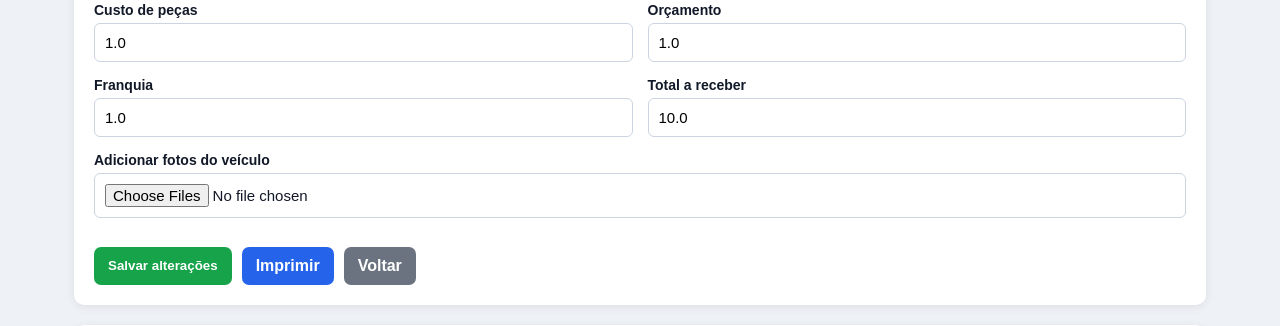
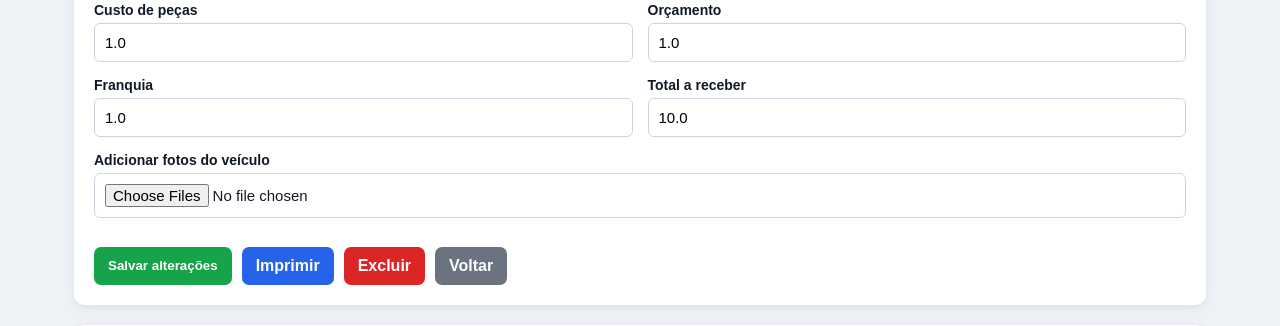
Before and after one commit to pontopneulatariaepintura-web/SistemaOS, a Flask app: page /editar_os/1 in a window 1280 px wide. Shown: the part 837-1163 px from the top of the page. Run offline with Flask 3, Linux system fonts and the light colour scheme; the visitor is signed in with stand-in values (Sample User, id 1); tables that the repository leaves empty hold one stand-in row (values such as "Sample post").

Commit message:
Adicionar botao excluir na edicao da OS

```diff
--- a/templates/editar_os.html
+++ b/templates/editar_os.html
@@ -25,7 +25,7 @@
         <div><label>Franquia</label><input type="number" step="0.01" min="0" name="franquia" value="{{ os.franquia or 0 }}"></div>
         <div><label>Total a receber</label><input type="number" step="0.01" min="0" name="total_receber" value="{{ os.total_receber or 0 }}"></div>
         <div class="full"><label>Adicionar fotos do ve&iacute;culo</label><input type="file" name="fotos" accept="image/*" multiple></div>
-        <div class="full actions"><button class="btn btn-success" type="submit">Salvar altera&ccedil;&otilde;es</button><a class="btn btn-primary" href="{{ url_for('imprimir_os', id=os.id) }}" target="_blank" rel="noopener">Imprimir</a><a class="btn btn-muted" href="{{ url_for('listar_os') }}">Voltar</a></div>
+        <div class="full actions"><button class="btn btn-success" type="submit">Salvar altera&ccedil;&otilde;es</button><a class="btn btn-primary" href="{{ url_for('imprimir_os', id=os.id) }}" target="_blank" rel="noopener">Imprimir</a>{% if perfil_logado == 'admin' %}<a class="btn btn-danger" href="{{ url_for('excluir_os', id=os.id) }}" onclick="return confirm('Deseja excluir esta OS?')">Excluir</a>{% endif %}<a class="btn btn-muted" href="{{ url_for('listar_os') }}">Voltar</a></div>
     </form>
 </div>
 {% if os.fotos %}
```
